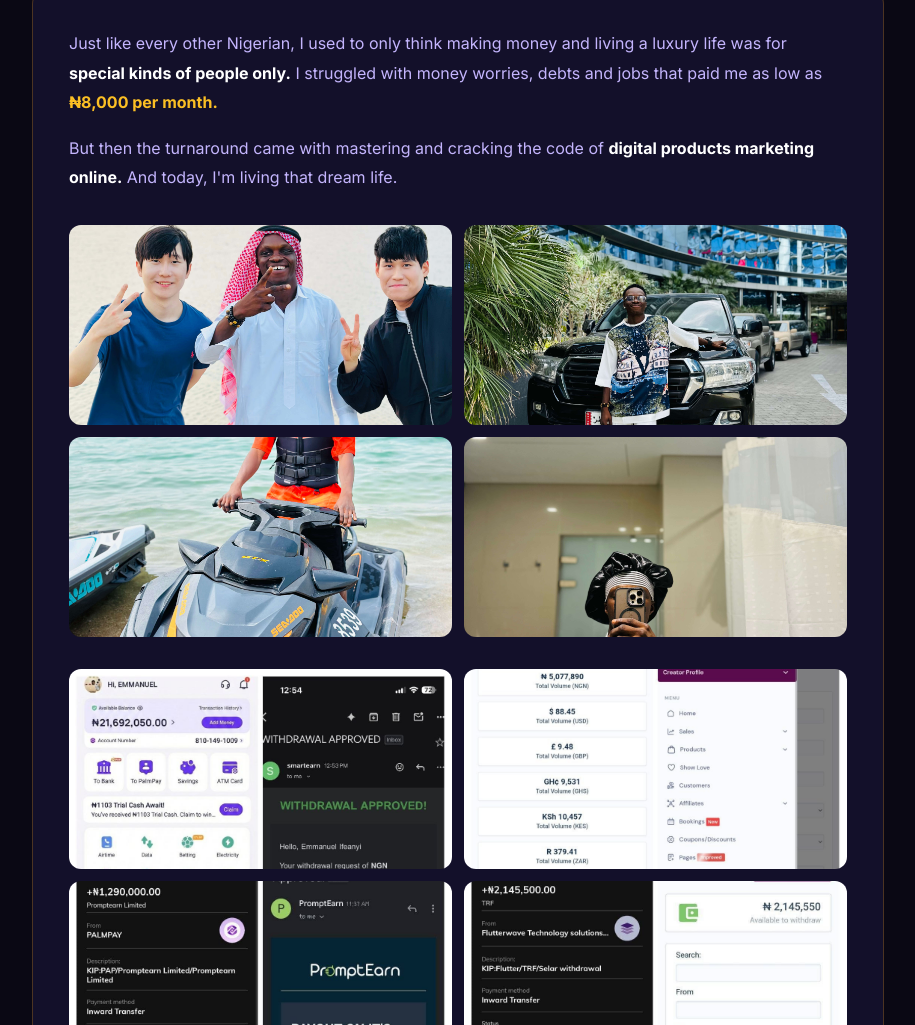
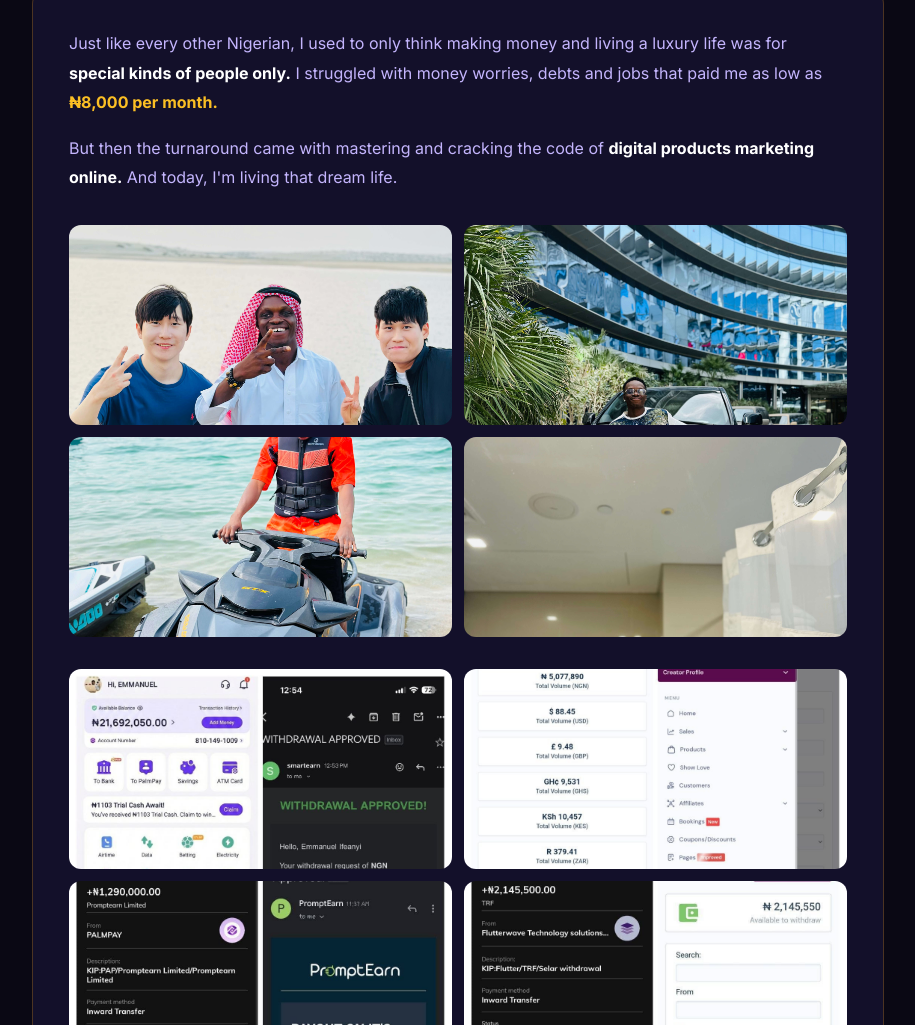
Before and after one commit to Emmanuel-Ifeanyi-hub/dmc-landing, a plain HTML site: page index.html in a window 1280 px wide. Shown: the part 2205-3230 px from the top of the page, without its empty margins (182-1097 px from the left). Drawn offline with nearby package versions, Linux system fonts and the light colour scheme.

Commit message:
Update index.html

```diff
--- a/index.html
+++ b/index.html
@@ -530,10 +530,10 @@
 
     <!-- Lifestyle Images Grid -->
     <div class="story-media">
-      <img src="travel1.jpg" alt="Lifestyle 1" style="width:100%;height:200px;object-fit:cover;border-radius:12px;">
-      <img src="travel2.jpg" alt="Lifestyle 2" style="width:100%;height:200px;object-fit:cover;border-radius:12px;">
-      <img src="travel3.jpg" alt="Lifestyle 3" style="width:100%;height:200px;object-fit:cover;border-radius:12px;">
-      <img src="travel4.jpg" alt="Lifestyle 4" style="width:100%;height:200px;object-fit:cover;border-radius:12px;">
+      <img src="travel1.jpg" alt="Lifestyle 1" style="width:100%;height:200px;object-fit:cover;object-position:center 30%;border-radius:12px;">
+      <img src="travel2.jpg" alt="Lifestyle 2" style="width:100%;height:200px;object-fit:cover;object-position:center 20%;border-radius:12px;">
+      <img src="travel3.jpg" alt="Lifestyle 3" style="width:100%;height:200px;object-fit:cover;object-position:center 40%;border-radius:12px;">
+      <img src="travel4.jpg" alt="Lifestyle 4" style="width:100%;height:200px;object-fit:cover;object-position:center 15%;border-radius:12px;">
     </div>
 
     <!-- Payout Screenshots Grid -->
```
